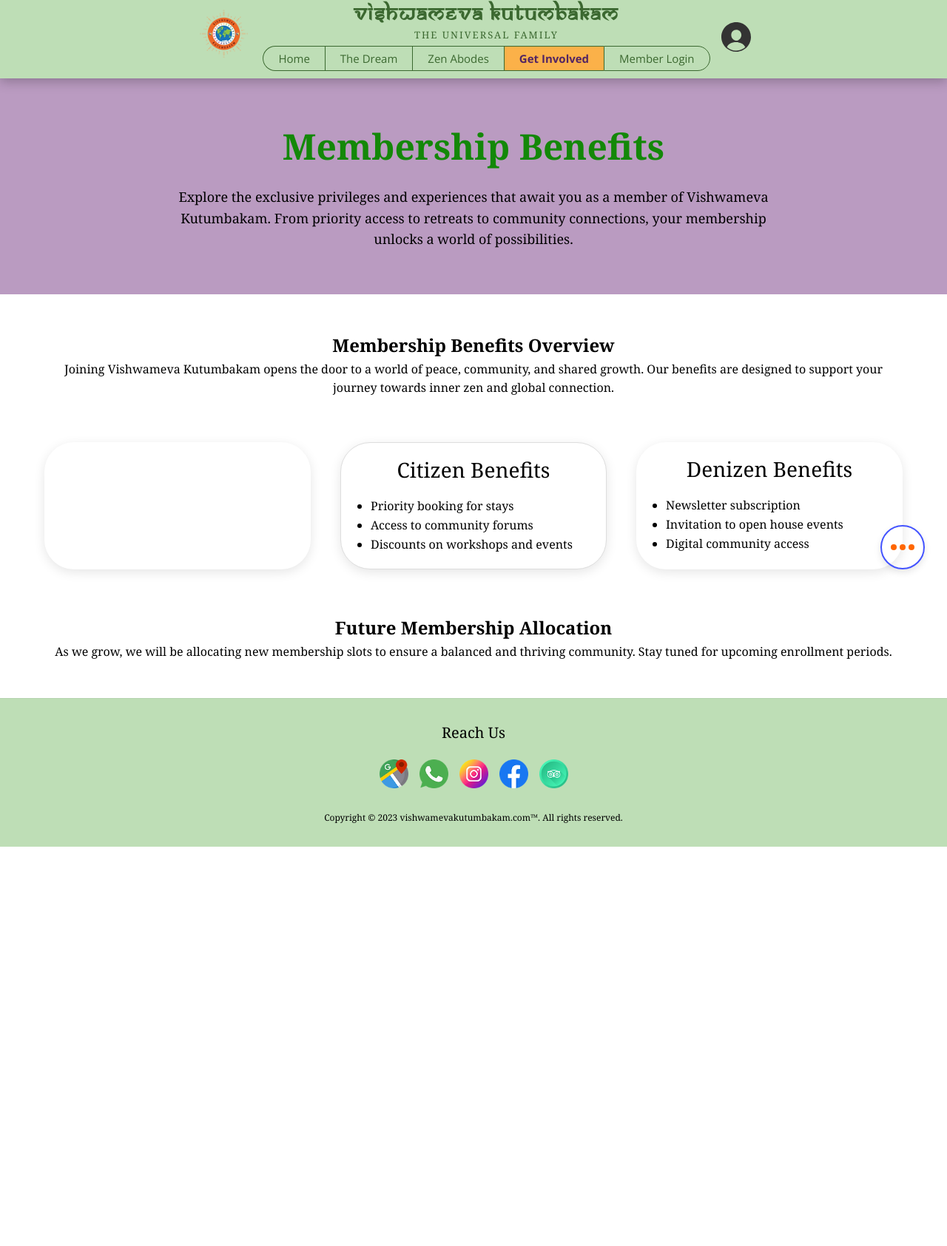
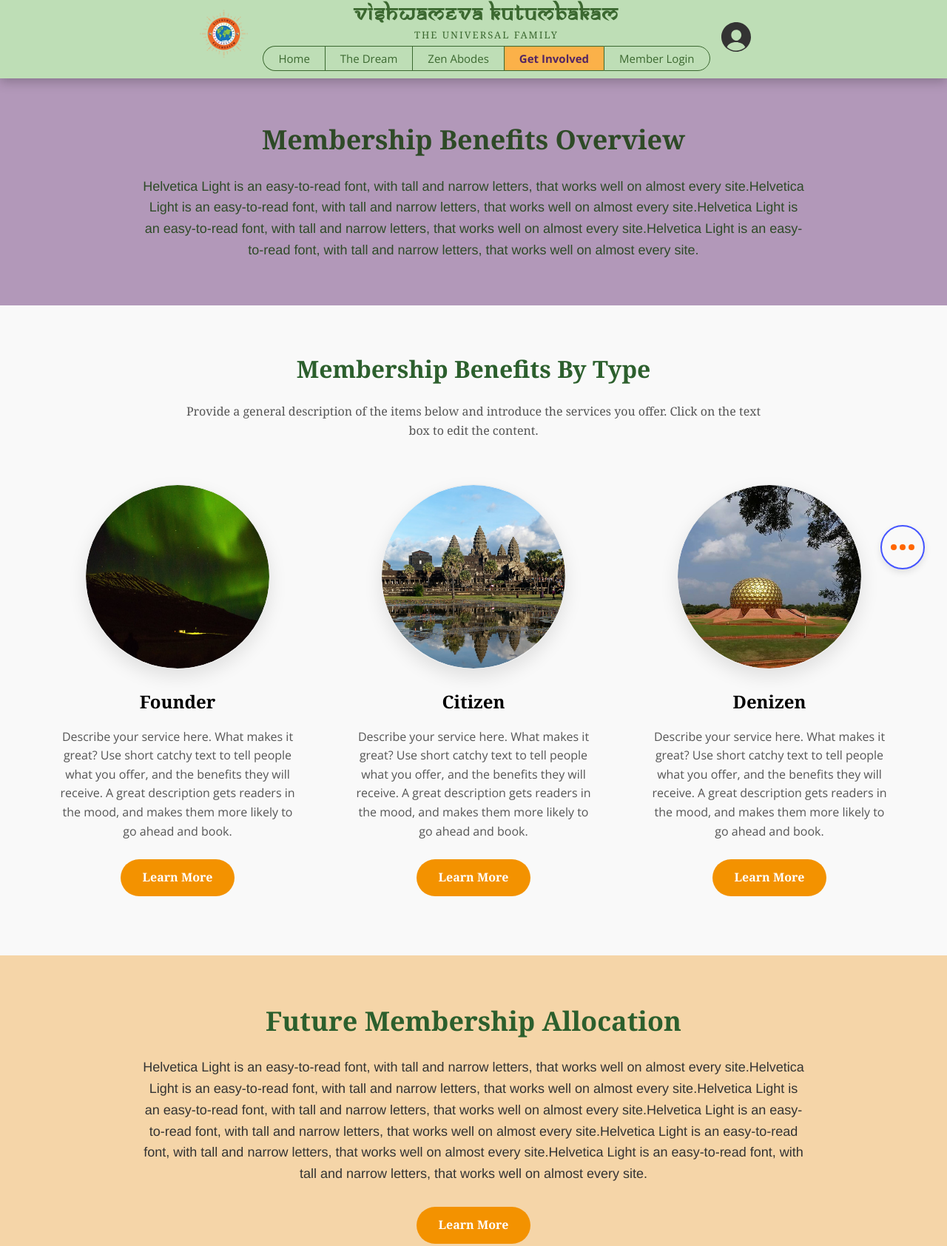
Before and after one commit to agnelvishal/vishwameva-kutumbakam-scratch2, a website: page membership-benefits.html in a window 1280 px wide. Shown: the top 1685 px of the page at 74% size. Before the commit the page ends 1145 px from the top, so only its background shows below. Drawn offline with nearby package versions, Linux system fonts and the light colour scheme.

Commit message:
Redesign membership benefits page

```diff
--- a/membership-benefits.html
+++ b/membership-benefits.html
@@ -101,62 +101,100 @@
         </div>
     </header>
 
-    <div class="page-banner-solid">
-        <h1>Membership Benefits</h1>
-        <p>Explore the exclusive privileges and experiences that await you as a member of Vishwameva Kutumbakam. From
-            priority access to retreats to community connections, your membership unlocks a world of possibilities.</p>
-    </div>
+    <!-- Section 1: Membership Benefits Overview -->
+    <section class="memberships-overview"
+        style="background-color: #B298B9; padding: 60px 20px; text-align: center; color: #2e4a27;">
+        <div class="container">
+            <h2 style="font-size: 36px; margin-bottom: 20px; font-family: georgia, palatino, serif; font-weight: 700;">
+                Membership Benefits Overview</h2>
+            <p
+                style="font-size: 18px; line-height: 1.6; max-width: 900px; margin: 0 auto; font-family: 'Helvetica', 'Arial', sans-serif;">
+                Helvetica Light is an easy-to-read font, with tall and narrow letters, that works well on almost every
+                site.Helvetica Light is an easy-to-read font, with tall and narrow letters, that works well on almost
+                every site.Helvetica Light is an easy-to-read font, with tall and narrow letters, that works well on
+                almost every site.Helvetica Light is an easy-to-read font, with tall and narrow letters, that works well
+                on almost every site.
+            </p>
+        </div>
+    </section>
 
-    <main class="page-container">
-        <!-- Membership Benefits Overview -->
-        <div class="content-section" style="text-align: center; margin-bottom: 60px;">
-            <h2>Membership Benefits Overview</h2>
-            <p>Joining Vishwameva Kutumbakam opens the door to a world of peace, community, and shared growth. Our
-                benefits are designed to support your journey towards inner zen and global connection.</p>
-        </div>
+    <!-- Section 2: Membership Benefits By Type -->
+    <section class="membership-types-section" style="padding: 60px 20px; background-color: #f9f9f9;">
+        <div class="container">
+            <h2
+                style="text-align: center; font-size: 32px; color: #2c5f2d; margin-bottom: 20px; font-family: georgia, palatino, serif; font-weight: 700;">
+                Membership Benefits By Type</h2>
+            <p
+                style="text-align: center; font-size: 16px; color: #555; margin-bottom: 40px; max-width: 800px; margin-left: auto; margin-right: auto;">
+                Provide a general description of the items below and introduce the services you offer. Click on the text
+                box to edit the content.
+            </p>
+            <div class="types-grid">
+                <!-- Founder -->
+                <div class="type-card">
+                    <div class="type-image-container">
+                        <img src="assets/images/hero-akureyri.jpg" alt="Founder" class="type-image">
+                    </div>
+                    <h3 class="type-title">Founder</h3>
+                    <p class="type-desc">
+                        Describe your service here. What makes it great? Use short catchy text to tell people what you
+                        offer, and the benefits they will receive. A great description gets readers in the mood, and
+                        makes them more likely to go ahead and book.
+                    </p>
+                    <a href="membership-types.html" class="btn-learn-more btn-orange">Learn More</a>
+                </div>
 
-        <!-- Benefits Grid -->
-        <div class="cards-grid">
-            <div class="content-card" style="background-color: var(--color-lavender); color: white;">
-                <div class="content-card-body">
-                    <h2 class="card-title" style="color: white;">Founder Benefits</h2>
-                    <ul style="list-style: disc; padding-left: 20px; line-height: 1.6;">
-                        <li>Lifetime access to all Zen Abodes</li>
-                        <li>Voting rights on community initiatives</li>
-                        <li>Exclusive Founder retreats</li>
-                    </ul>
+                <!-- Citizen -->
+                <div class="type-card">
+                    <div class="type-image-container">
+                        <img src="assets/images/hero-angkor.jpg" alt="Citizen" class="type-image">
+                    </div>
+                    <h3 class="type-title">Citizen</h3>
+                    <p class="type-desc">
+                        Describe your service here. What makes it great? Use short catchy text to tell people what you
+                        offer, and the benefits they will receive. A great description gets readers in the mood, and
+                        makes them more likely to go ahead and book.
+                    </p>
+                    <a href="membership-types.html" class="btn-learn-more btn-orange">Learn More</a>
                 </div>
-            </div>
 
-            <div class="content-card" style="background-color: white; border: 1px solid #ddd;">
-                <div class="content-card-body">
-                    <h2 class="card-title">Citizen Benefits</h2>
-                    <ul style="list-style: disc; padding-left: 20px; line-height: 1.6;">
-                        <li>Priority booking for stays</li>
-                        <li>Access to community forums</li>
-                        <li>Discounts on workshops and events</li>
-                    </ul>
-                </div>
-            </div>
-
-            <div class="content-card" style="background-color: var(--color-peach);">
-                <div class="content-card-body">
-                    <h2 class="card-title">Denizen Benefits</h2>
-                    <ul style="list-style: disc; padding-left: 20px; line-height: 1.6;">
-                        <li>Newsletter subscription</li>
-                        <li>Invitation to open house events</li>
-                        <li>Digital community access</li>
-                    </ul>
+                <!-- Denizen -->
+                <div class="type-card">
+                    <div class="type-image-container">
+                        <img src="assets/images/hero-auroville.jpg" alt="Denizen" class="type-image">
+                    </div>
+                    <h3 class="type-title">Denizen</h3>
+                    <p class="type-desc">
+                        Describe your service here. What makes it great? Use short catchy text to tell people what you
+                        offer, and the benefits they will receive. A great description gets readers in the mood, and
+                        makes them more likely to go ahead and book.
+                    </p>
+                    <a href="membership-types.html" class="btn-learn-more btn-orange">Learn More</a>
                 </div>
             </div>
         </div>
+    </section>
 
-        <div class="content-section" style="margin-top: 60px; text-align: center;">
-            <h2>Future Membership Allocation</h2>
-            <p>As we grow, we will be allocating new membership slots to ensure a balanced and thriving community. Stay
-                tuned for upcoming enrollment periods.</p>
+    <!-- Section 3: Future Membership Allocation -->
+    <section class="future-allocation-section"
+        style="background-color: #F5D5A8; padding: 60px 20px; text-align: center; color: #2c5f2d;">
+        <div class="container">
+            <h2
+                style="font-size: 36px; margin-bottom: 20px; font-family: georgia, palatino, serif; font-weight: 700; color: #2c5f2d;">
+                Future Membership Allocation</h2>
+            <p
+                style="font-size: 18px; line-height: 1.6; max-width: 900px; margin: 0 auto 30px auto; font-family: 'Helvetica', 'Arial', sans-serif; color: #333;">
+                Helvetica Light is an easy-to-read font, with tall and narrow letters, that works well on almost every
+                site.Helvetica Light is an easy-to-read font, with tall and narrow letters, that works well on almost
+                every site.Helvetica Light is an easy-to-read font, with tall and narrow letters, that works well on
+                almost every site.Helvetica Light is an easy-to-read font, with tall and narrow letters, that works well
+                on almost every site.Helvetica Light is an easy-to-read font, with tall and narrow letters, that works
+                well on almost every site.Helvetica Light is an easy-to-read font, with tall and narrow letters, that
+                works well on almost every site.
+            </p>
+            <a href="membership-types.html" class="btn-learn-more btn-orange">Learn More</a>
         </div>
-    </main>
+    </section>
 
     <!-- Footer -->
     <footer class="footer" id="SITE_FOOTER">
```
